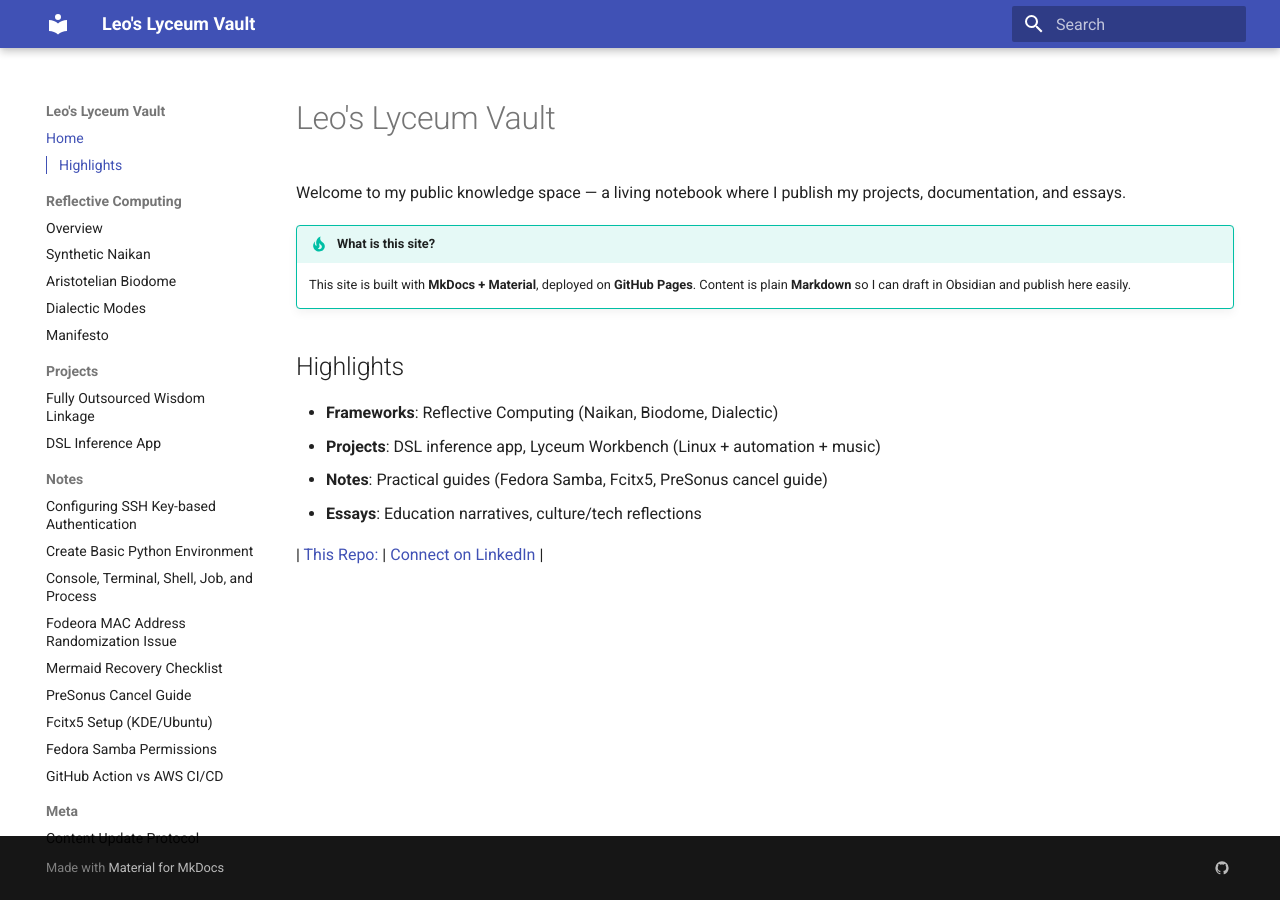
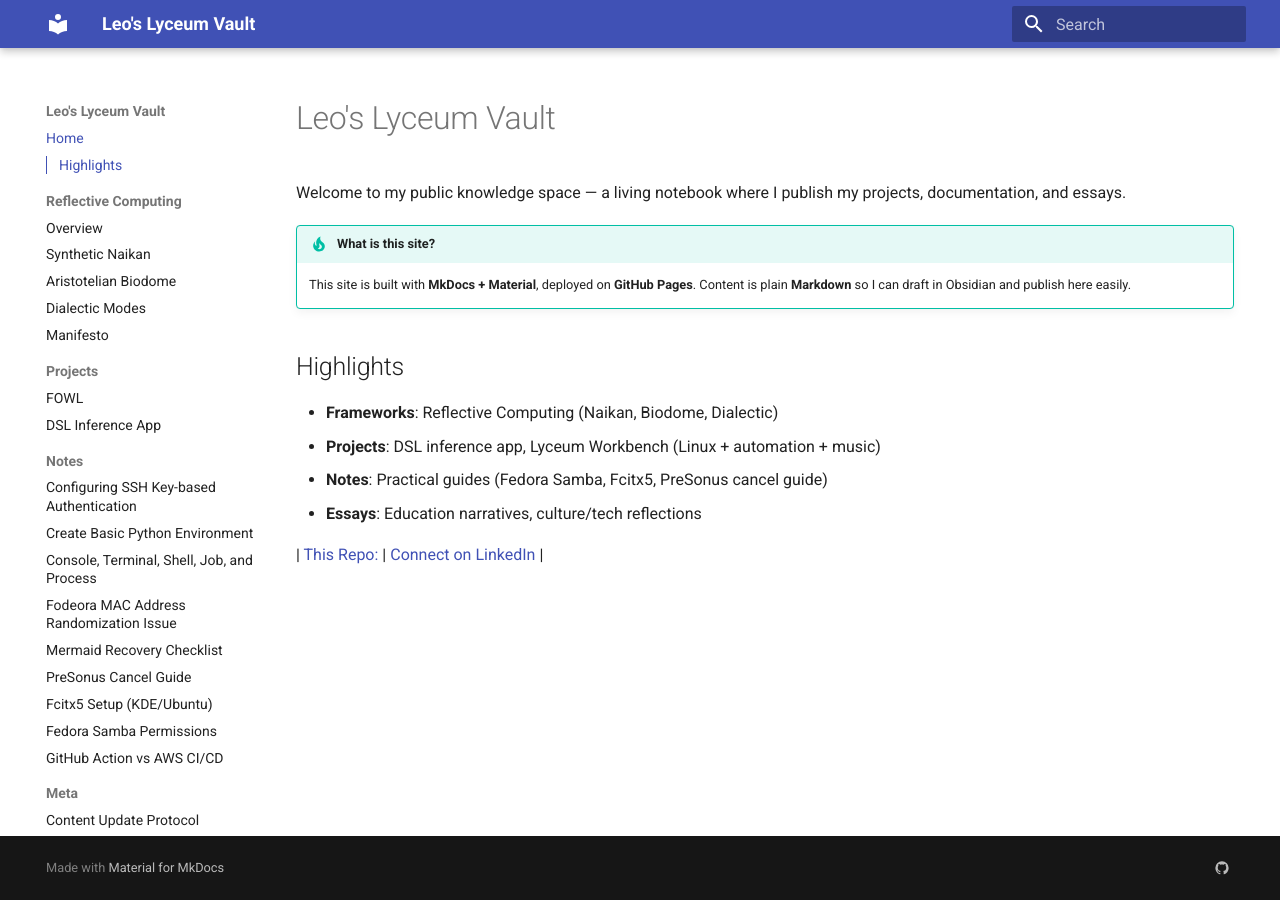
Before and after one commit to leo-nakayama/lyceum-vault, an MkDocs documentation site: the page built from docs/index.md, in a window 1280 px wide. Built offline with MkDocs 1.6.1 and Material for MkDocs 9.7.7, drawn with Linux system fonts in a browser that asks for light colours.

```diff
--- a/mkdocs.yml
+++ b/mkdocs.yml
@@ -16,7 +16,7 @@ nav:
   - Dialectic Modes: reflective-computing/dialectic-modes.md
   - Manifesto: reflective-computing/reflective-computing-manifesto.md
 - Projects:
-  - Fully Outsourced Wisdom Linkage: projects/FOWL.md
+  - FOWL: projects/FOWL.md
   - DSL Inference App: projects/dsl-inference-app.md
 - Notes:
   - Configuring SSH Key-based Authentication: notes/Configuring-SSH-Key-based-Authentication.md
```
